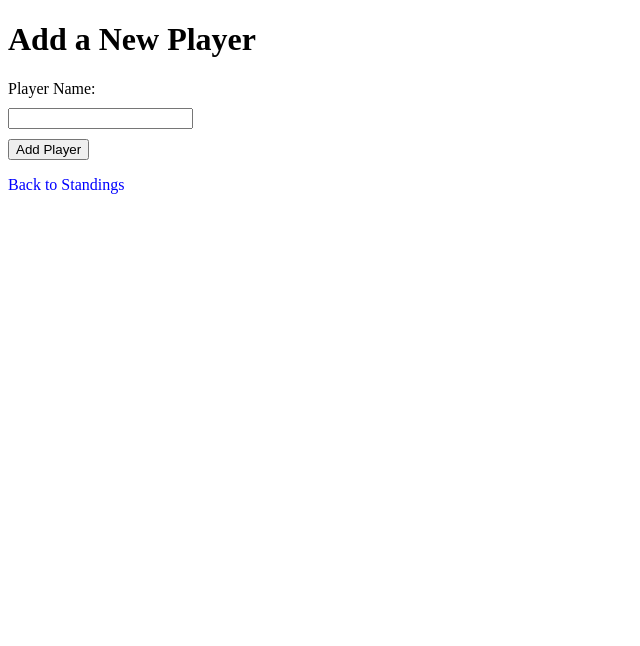
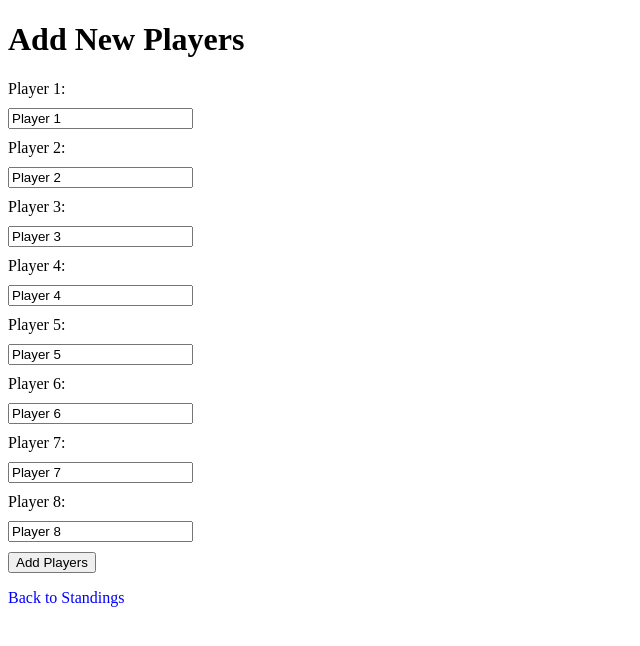
Before and after one commit to Tholomir/Better-MTG-Tournament-Orga, a Flask app: page /add_player in a window 1280 px wide. Shown: the top 646 px of the page, without its empty margins (0-640 px from the left). Run offline with Flask 3, Linux system fonts and the light colour scheme; data that the repository does not hold is empty.

Commit message:
adding multiple players + default names

```diff
--- a/routes.py
+++ b/routes.py
@@ -22,15 +22,20 @@ def init_routes(app):
             return render_template('add_player.html', error=error)
 
         if request.method == 'POST':
-            name = request.form['name']
-            if name.strip():
-                player = Player(name=name.strip())
-                db.session.add(player)
-                db.session.commit()
+            players_added = 0
+            for i in range(1, 9):
+                name = request.form.get(f'name{i}')
+                if name and name.strip():
+                    player = Player(name=name.strip())
+                    db.session.add(player)
+                    players_added += 1
+            db.session.commit()
+            if players_added > 0:
                 return redirect(url_for('index'))
             else:
-                error = "Player name cannot be empty."
+                error = "At least one player name must be provided."
                 return render_template('add_player.html', error=error)
+
         return render_template('add_player.html')
 
     @app.route('/start_round')
--- a/templates/add_player.html
+++ b/templates/add_player.html
@@ -3,7 +3,7 @@
 <!DOCTYPE html>
 <html>
 <head>
-    <title>Add New Player</title>
+    <title>Add New Players</title>
     <style>
         label, input {
             margin-bottom: 10px;
@@ -23,17 +23,19 @@
 </head>
 <body>
 
-    <h1>Add a New Player</h1>
+    <h1>Add New Players</h1>
 
     <form method="POST">
-        <label for="name">Player Name:</label>
-        <input type="text" id="name" name="name" required>
+        {% for i in range(1, 9) %}
+            <label for="name{{ i }}">Player {{ i }}:</label>
+            <input type="text" id="name{{ i }}" name="name{{ i }}" value="Player {{ i }}" required>
+        {% endfor %}
 
         {% if error %}
             <div class="error">{{ error }}</div>
             <p><a href="{{ url_for('index') }}">Back to Standings</a></p>
         {% else %}
-        <input type="submit" value="Add Player">
+            <input type="submit" value="Add Players">
         {% endif %}
     </form>
 
```
